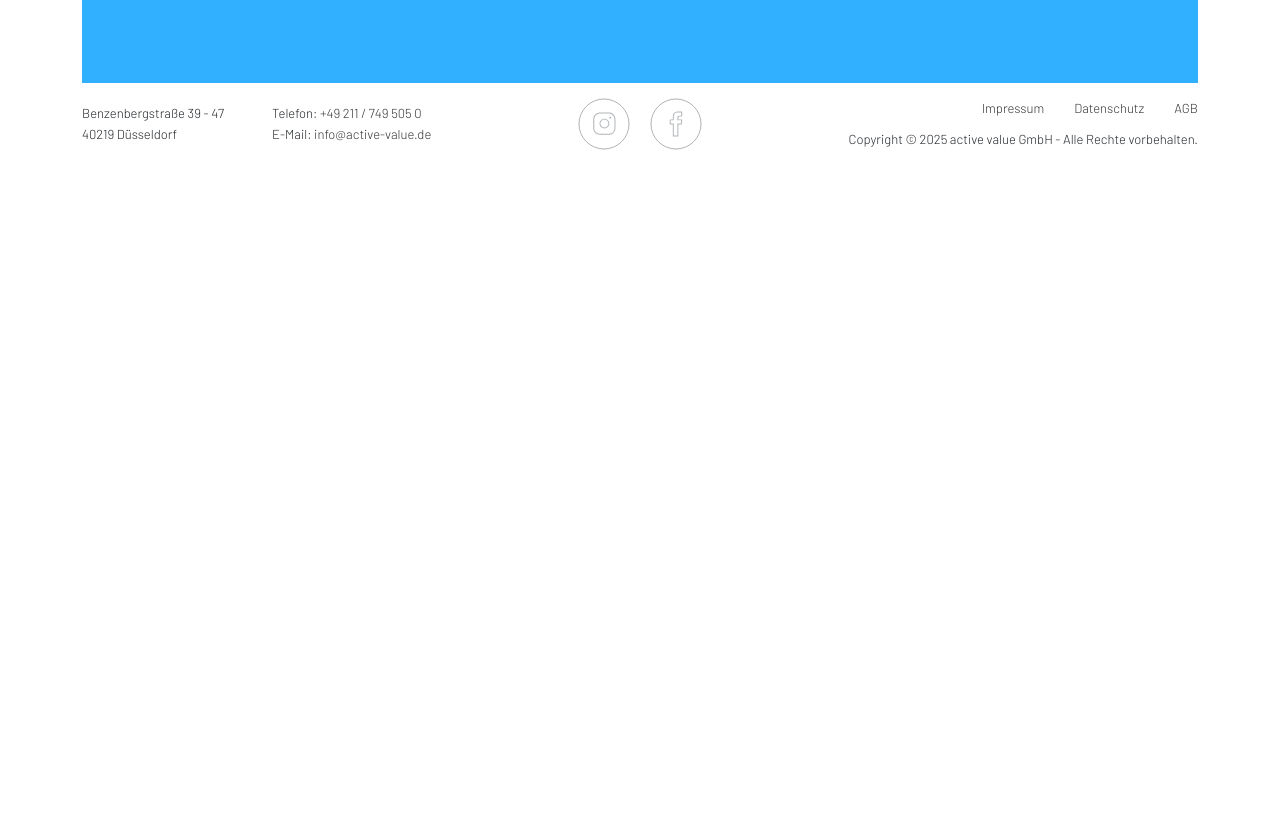
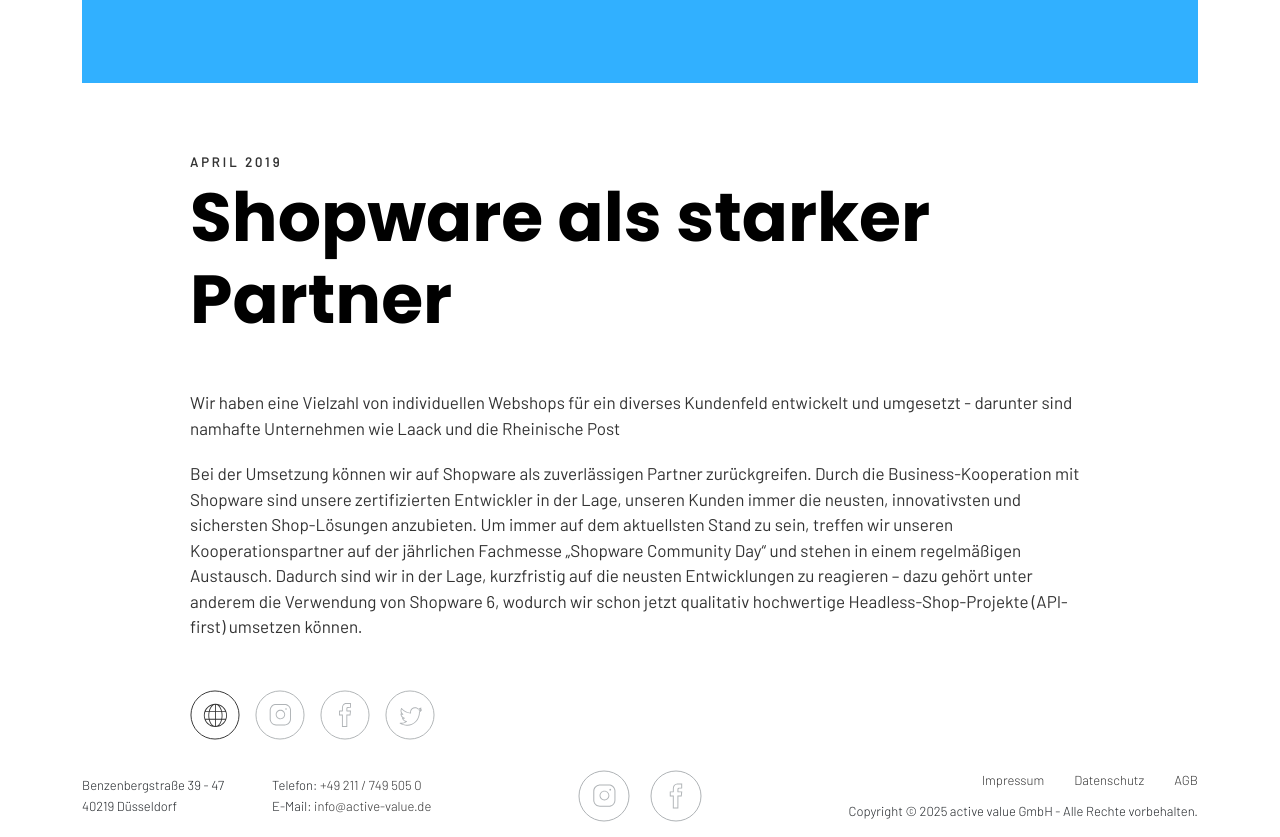
Before and after one commit to Prismatic98/active-value-dsterle, a React (Create React App) app: page / in a window 1280 px wide. Shown: the part 340-1177 px from the top of the page. Before the commit the page ends 800 px from the top, so only its background shows below. Built offline with nearby package versions, Linux system fonts and the light colour scheme.

Commit message:
TextBlock-Component implemented and styled

```diff
--- a/src/App.js
+++ b/src/App.js
@@ -3,6 +3,12 @@
 import Header from "./components/Header";
 import Footer from "./components/Footer";
 import Hero from "./components/Hero";
+import TextBlock from "./components/TextBlock";
+
+import { ReactComponent as Web } from "./assets/images/icons/web.svg";
+import { ReactComponent as Instagram } from "./assets/images/icons/instagram.svg";
+import { ReactComponent as Facebook } from "./assets/images/icons/facebook.svg";
+import { ReactComponent as Twitter } from "./assets/images/icons/twitter.svg";
 
 function App() {
   return (
@@ -10,6 +16,34 @@
       <Header />
       <main className="container">
         <Hero />
+        <TextBlock
+          date={"April 2019"}
+          headline={"Shopware als starker Partner"}
+          description={
+            "Wir haben eine Vielzahl von individuellen Webshops für ein diverses Kundenfeld entwickelt und umgesetzt - darunter sind namhafte Unternehmen wie Laack und die Rheinische Post"
+          }
+          text={
+            "Bei der Umsetzung können wir auf Shopware als zuverlässigen Partner zurückgreifen. Durch die Business-Kooperation mit Shopware sind unsere zertifizierten Entwickler in der Lage, unseren Kunden immer die neusten, innovativsten und sichersten Shop-Lösungen anzubieten. Um immer auf dem aktuellsten Stand zu sein, treffen wir unseren Kooperationspartner auf der jährlichen Fachmesse „Shopware Community Day“ und stehen in einem regelmäßigen Austausch. Dadurch sind wir in der Lage, kurzfristig auf die neusten Entwicklungen zu reagieren – dazu gehört unter anderem die Verwendung von Shopware 6, wodurch wir schon jetzt qualitativ hochwertige Headless-Shop-Projekte (API-first) umsetzen können."
+          }
+          socials={[
+            {
+              link: "https://www.activevalue.de",
+              icon: <Web />,
+            },
+            {
+              link: "https://www.instagram.com/activevalue/?hl=de",
+              icon: <Instagram />,
+            },
+            {
+              link: "https://www.facebook.com/activevalue/",
+              icon: <Facebook />,
+            },
+            {
+              link: "https://twitter.com/activevalue",
+              icon: <Twitter />,
+            },
+          ]}
+        />
       </main>
       <Footer />
     </div>
--- /dev/null
+++ b/src/components/TextBlock.jsx
@@ -0,0 +1,29 @@
+import React from "react";
+
+const Text = ({ date, headline, description, text, socials }) => {
+  return (
+    <div className="text-block offset-xl-1 col-xl-10">
+      <p className="text-block__date">{date}</p>
+      <h1 className="text-block__headline">{headline}</h1>
+      <p className="text-block__description">{description}</p>
+      <p className="text-block__text">{text}</p>
+      {socials && (
+        <div className="text-block__socials">
+          {socials.map((social) => (
+            <a
+              href={social.link}
+              target="_blank"
+              rel="noreferrer"
+              className="text-block__social-link"
+              key={social.link}
+            >
+              {social.icon}
+            </a>
+          ))}
+        </div>
+      )}
+    </div>
+  );
+};
+
+export default Text;
--- a/src/styles/_mixins.scss
+++ b/src/styles/_mixins.scss
@@ -1,3 +1,5 @@
+@use "./variables" as *;
+
 @mixin mobile {
   @media (max-width: 320px) {
     @content;
@@ -9,3 +11,14 @@
     @content;
   }
 }
+
+@mixin icon-hover-style {
+  svg {
+    path {
+      fill: $primary-color;
+    }
+    circle {
+      stroke: $primary-color;
+    }
+  }
+}
--- a/src/styles/_variables.scss
+++ b/src/styles/_variables.scss
@@ -1,11 +1,20 @@
 $primary-color: #9bcc3e;
+$black: #000;
 $gray: #333;
 $light-gray: #afb3b6;
 
 $font-size-sm: 13px;
+$font-size-md: 17px;
+$font-size-lg: 38px;
+$font-size-xxl: 68px;
 
+$icon-size-sm: 40px;
+$icon-size-md: 50px;
+
+$spacing-xs: 5px;
 $spacing-sm: 10px;
 $spacing-md: 15px;
 $spacing-lg: 20px;
 $spacing-xl: 30px;
 $spacing-xxl: 40px;
+$spacing-xxxl: 50px;
--- a/src/styles/components/Hero.scss
+++ b/src/styles/components/Hero.scss
@@ -4,6 +4,11 @@
 .hero {
   width: 100%;
   height: 100%;
+  padding-bottom: $spacing-xl;
+
+  @include desktop {
+    padding-bottom: $spacing-xxl;
+  }
 
   &__image {
     width: 100%;
--- /dev/null
+++ b/src/styles/components/TextBlock.scss
@@ -0,0 +1,72 @@
+@use "../variables" as *;
+@use "../mixins" as *;
+
+.text-block {
+  font-family: "Barlow", sans-serif;
+  padding: $spacing-md;
+  margin-top: $spacing-md;
+
+  &__date {
+    margin-bottom: $spacing-xs;
+    letter-spacing: 3px;
+    color: $gray;
+    text-transform: uppercase;
+    font-size: $font-size-sm;
+    font-weight: 700;
+  }
+
+  &__headline {
+    color: $black;
+    font-size: $font-size-lg;
+    font-family: "Poppins", sans-serif;
+    font-weight: 700;
+    margin-bottom: $spacing-xxl;
+
+    @include desktop {
+      font-size: $font-size-xxl;
+      margin-bottom: $spacing-xxxl;
+    }
+  }
+
+  &__text,
+  &__description {
+    display: block;
+    font-size: $font-size-sm;
+    color: $gray;
+    margin-bottom: $spacing-md;
+
+    @include desktop {
+      font-size: $font-size-md;
+      margin-bottom: $spacing-lg;
+    }
+  }
+
+  &__socials {
+    display: flex;
+    margin-top: $spacing-xl;
+
+    @include desktop {
+      margin-top: $spacing-xxxl;
+    }
+
+    a {
+      display: block;
+      margin-right: $spacing-md;
+      transition: transform 300ms;
+
+      &:hover {
+        @include icon-hover-style;
+      }
+
+      svg {
+        width: $icon-size-sm;
+        height: $icon-size-sm;
+
+        @include desktop {
+          width: $icon-size-md;
+          height: $icon-size-md;
+        }
+      }
+    }
+  }
+}
--- a/src/styles/components/footer.scss
+++ b/src/styles/components/footer.scss
@@ -60,15 +60,7 @@
     margin: $spacing-md 0;
 
     a:hover {
-      svg {
-        path {
-          fill: $primary-color;
-        }
-
-        circle {
-          stroke: $primary-color;
-        }
-      }
+      @include icon-hover-style;
     }
 
     @include desktop {
--- a/src/styles/main.scss
+++ b/src/styles/main.scss
@@ -7,3 +7,4 @@
 @use "./components/Footer";
 @use "./components/Navigation";
 @use "./components/Hero";
+@use "./components/TextBlock";
```
Also changed, not shown: src/assets/images/icons/web.svg (renamed from src/assets/images/icons/world.svg).
